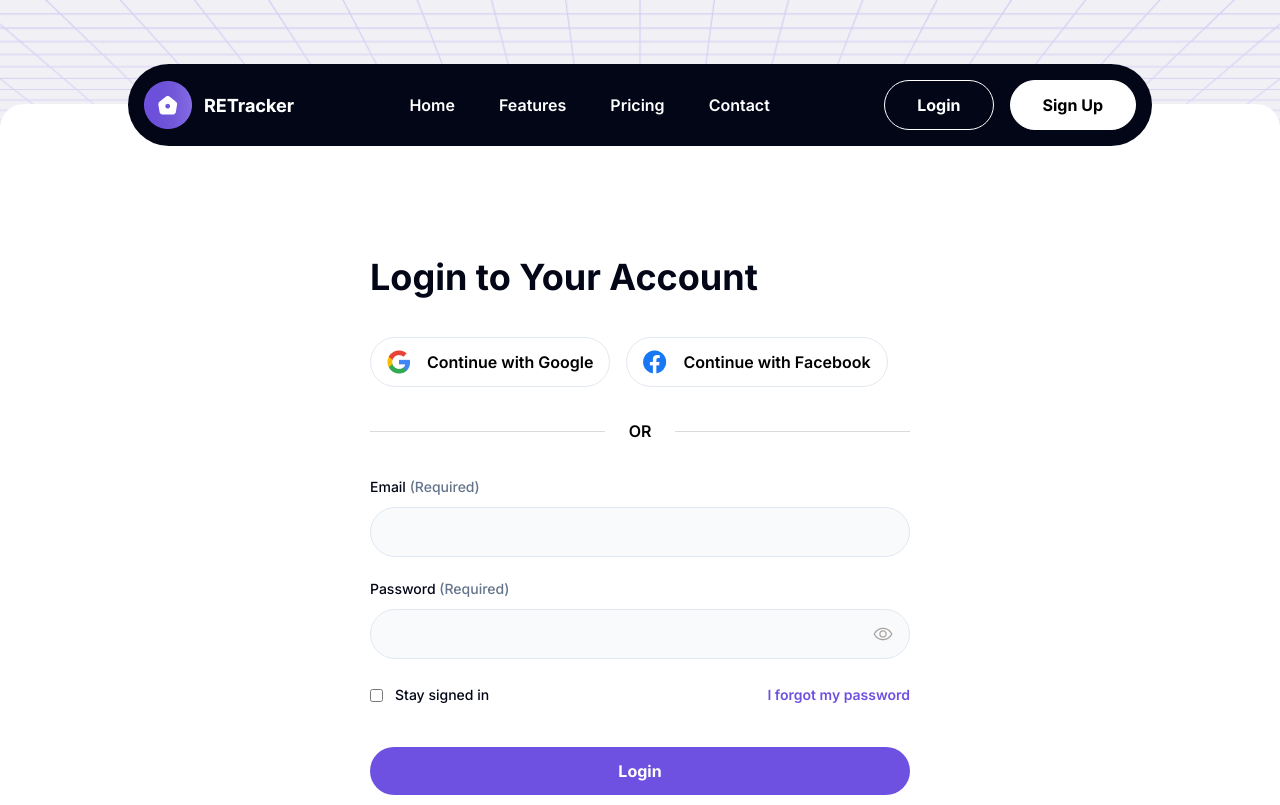
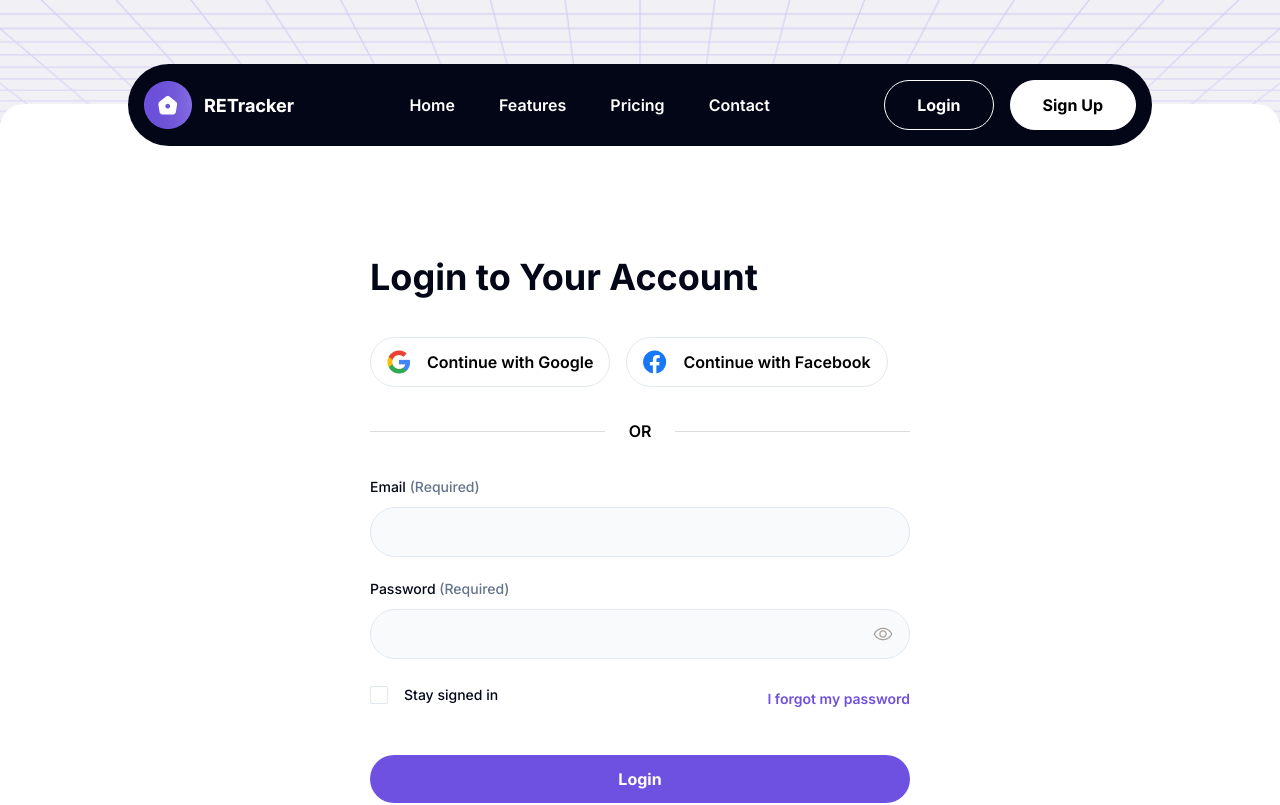
Before and after one commit to MamtazDev/ReTracker, a React (Vite) app: page /login in a window 1280 px wide. Shown: the top 805 px of the page. Built offline with nearby package versions, Linux system fonts and the light colour scheme.

Commit message:
update login checkbox

```diff
--- a/src/Components/Login/Login.jsx
+++ b/src/Components/Login/Login.jsx
@@ -2,8 +2,14 @@ import PrimaryBtn from "../../Shared/PrimaryBtn";
 import AuthTitle from "../../Shared/AuthTitle";
 import Divider from "../../Shared/Divider";
 import SocialBtn from "../../Shared/SocialBtn";
+import { useState } from "react";
 
 const Login = () => {
+  const [isChecked, setChecked] = useState(false);
+
+  const handleCheckboxChange = () => {
+    setChecked(!isChecked);
+  };
   return (
     <div className="pb-28 pt-p_153 max-w-authWidth mx-auto">
       <AuthTitle>Login to Your Account</AuthTitle>
@@ -25,16 +31,28 @@ const Login = () => {
         </div>
 
         <div className="flex justify-between items-center gap-3 mb-10">
-          <div className="flex gap-3 items-center">
-            <input type="checkbox" id="stay" />
-            <label className="mb-0" htmlFor="stay">
-              Stay signed in
-            </label>
-          </div>
+          <label className="flex items-center gap-4">
+            <input
+              className="hidden"
+              type="checkbox"
+              checked={isChecked}
+              onChange={handleCheckboxChange}
+            />
+            <span
+              className={`${
+                isChecked && "bg-slate-200"
+              } border  border-slate-200 rounded-sm h-[18px] w-[18px] flex items-center justify-center`}
+            >
+              {isChecked ? "✔" : ""}
+            </span>
+            Stay signed in
+          </label>
+
           <p className="text-primary font-semibold text-sm ">
             I forgot my password
           </p>
         </div>
+
         <PrimaryBtn>Login</PrimaryBtn>
       </form>
     </div>
```
Also changed, not shown: src/Styles/Auth.css (line endings or trailing spaces).
